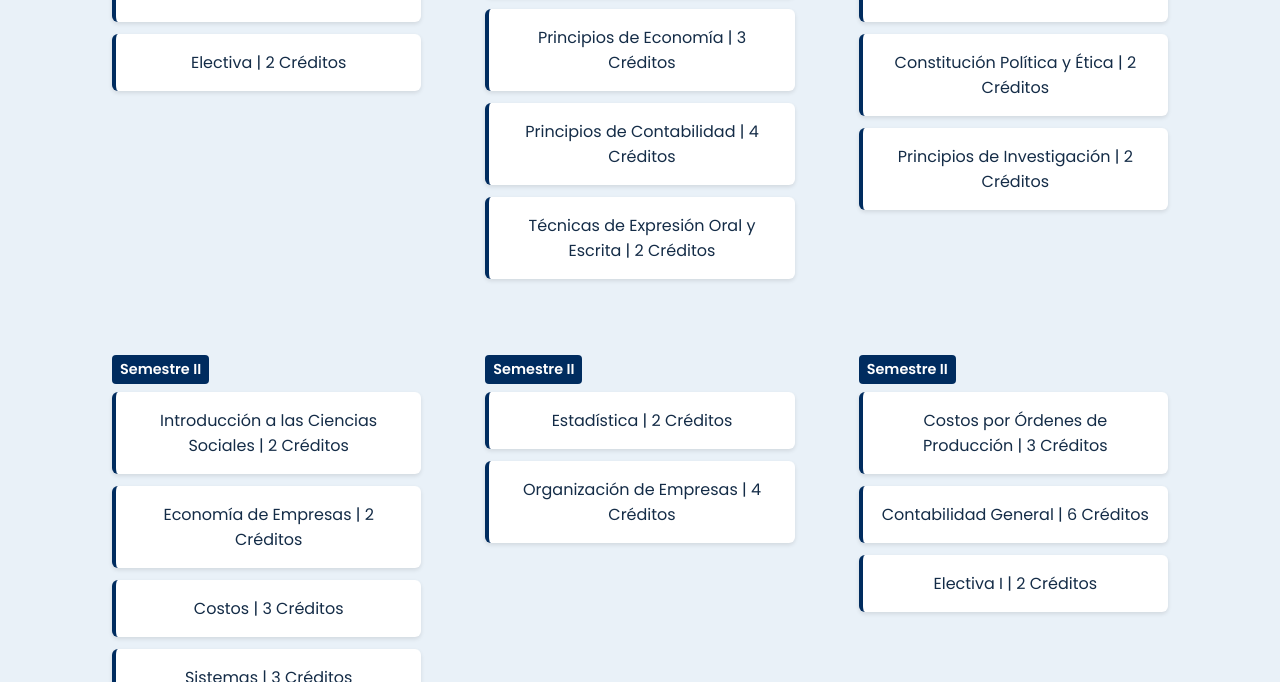
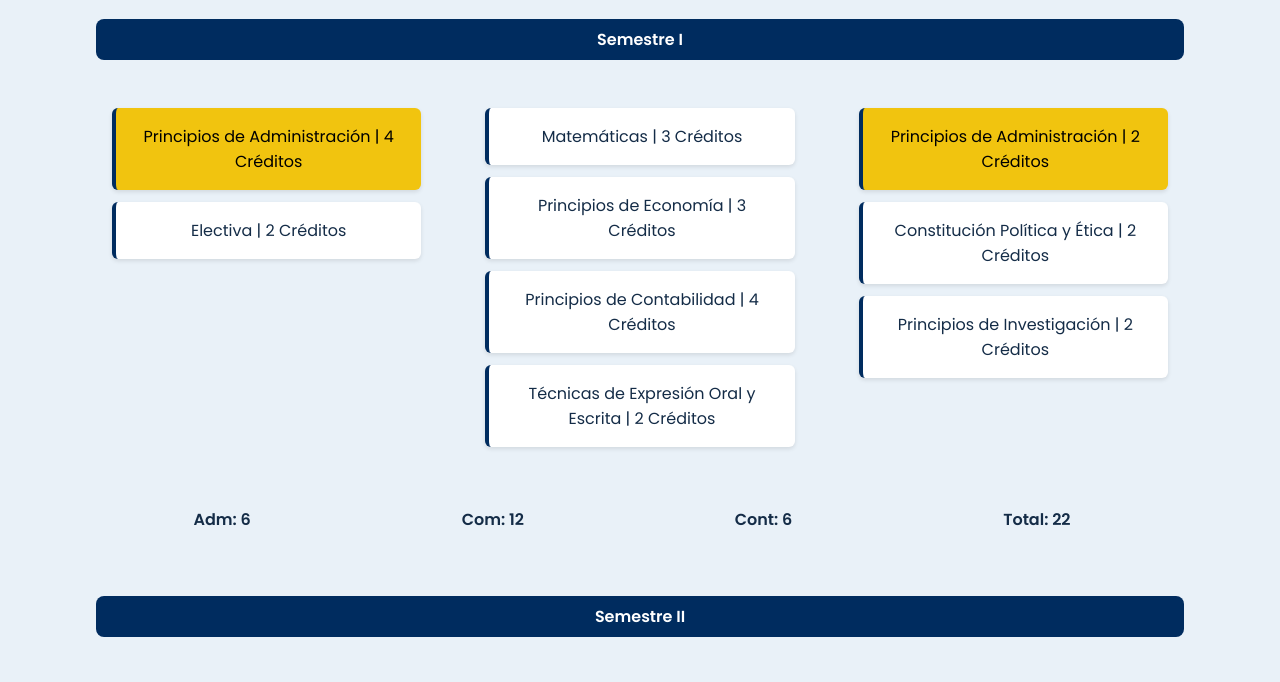
Before and after one commit to Rayo-Dev10/IES, a plain HTML site: page index.html in a window 1280 px wide. Shown: the part 444-1126 px from the top of the page. Drawn offline with Linux system fonts and the light colour scheme.

Commit message:
feat: highlight duplicates and manage credits

```diff
--- a/index.html
+++ b/index.html
@@ -24,6 +24,13 @@
       </div>
     </div>
 
+    <div class="global-totals">
+      <p>Créditos Administración: <span id="total-admin">0</span></p>
+      <p>Créditos Comunes: <span id="total-comunes">0</span></p>
+      <p>Créditos Contabilidad: <span id="total-contabilidad">0</span></p>
+      <p>Total Global: <span id="total-global">0</span></p>
+    </div>
+
     <div class="grid-container">
       <div class="grid-header">Administración de Empresas</div>
       <div class="grid-header">Materias Comunes</div>
--- a/script.js
+++ b/script.js
@@ -1,7 +1,6 @@
+// Utilidades
 function toRoman(num) {
-  const romanMap = {
-    M:1000,CM:900,D:500,CD:400,C:100,XC:90,L:50,XL:40,X:10,IX:9,V:5,IV:4,I:1
-  };
+  const romanMap = {M:1000,CM:900,D:500,CD:400,C:100,XC:90,L:50,XL:40,X:10,IX:9,V:5,IV:4,I:1};
   let result = '';
   for (const key in romanMap) {
     while (num >= romanMap[key]) {
@@ -12,24 +11,52 @@ function toRoman(num) {
   return result;
 }
 
+const duplicatesMap = {}; // {"sem-name": {type, adminCard, contCard, adminCredits, contCredits}}
+const semesterTotalsEls = {}; // {semester: {admin, cont, common, total}}
 
-function createColumn(type, semester, subjects = []) {
+function createSemesterHeader(num) {
+  const header = document.createElement('div');
+  header.classList.add('semester-header');
+  header.textContent = `Semestre ${toRoman(num)}`;
+  return header;
+}
+
+function createColumn(program, semester, subjects = [], storeMap) {
   const col = document.createElement('div');
-  col.classList.add('column', type);
-
-  const title = document.createElement('h3');
-  title.classList.add('semestre');
-  title.textContent = `Semestre ${toRoman(semester)}`;
-  col.appendChild(title);
+  col.classList.add('column', program);
 
   subjects.forEach(sub => {
     const card = document.createElement('div');
     card.classList.add('subject-card', 'card');
     card.textContent = `${sub.nombre} | ${sub.creditos} Créditos`;
+    card.dataset.program = program === 'common' ? 'comunes' : program;
+    card.dataset.nombre = sub.nombre;
+    card.dataset.creditos = sub.creditos;
+    card.dataset.semester = semester;
+    card.dataset.homologada = 'false';
+    if (storeMap) {
+      storeMap[sub.nombre] = card;
+    }
+    card.addEventListener('mouseenter', handleHover);
+    card.addEventListener('click', toggleHomologada);
     col.appendChild(card);
   });
 
   return col;
+}
+
+function handleHover(e) {
+  const card = e.currentTarget;
+  const msg = card.dataset.homologada === 'true' ? '¿Quitar homologación?' : '¿Marcar como homologada?';
+  card.setAttribute('title', msg);
+}
+
+function toggleHomologada(e) {
+  const card = e.currentTarget;
+  const isHomologada = card.dataset.homologada === 'true';
+  card.dataset.homologada = isHomologada ? 'false' : 'true';
+  card.classList.toggle('homologada', !isHomologada);
+  updateTotals();
 }
 
 async function cargarMaterias() {
@@ -49,15 +76,63 @@ async function cargarMaterias() {
     );
 
     for (let i = 1; i <= maxSemester; i++) {
+      const header = createSemesterHeader(i);
+      container.appendChild(header);
+
       const row = document.createElement('div');
       row.classList.add('row');
 
-      row.appendChild(createColumn('admin', i, admin[i]));
-      row.appendChild(createColumn('common', i, comunes[i]));
-      row.appendChild(createColumn('contabilidad', i, contabilidad[i]));
+      const adminMap = {};
+      const contaMap = {};
+
+      row.appendChild(createColumn('admin', i, admin[i] || [], adminMap));
+      row.appendChild(createColumn('common', i, comunes[i] || []));
+      row.appendChild(createColumn('contabilidad', i, contabilidad[i] || [], contaMap));
 
       container.appendChild(row);
+
+      // analizar duplicados para este semestre
+      for (const name in adminMap) {
+        if (contaMap[name]) {
+          const cardA = adminMap[name];
+          const cardC = contaMap[name];
+          const creditA = Number(cardA.dataset.creditos);
+          const creditC = Number(cardC.dataset.creditos);
+          const type = creditA === creditC ? 'exact' : 'name';
+          cardA.classList.add(type === 'exact' ? 'duplicate-exact' : 'duplicate-name');
+          cardC.classList.add(type === 'exact' ? 'duplicate-exact' : 'duplicate-name');
+          cardA.dataset.duplicate = type;
+          cardC.dataset.duplicate = type;
+          cardA.dataset.pairId = `${i}-${name}`;
+          cardC.dataset.pairId = `${i}-${name}`;
+          duplicatesMap[`${i}-${name}`] = {
+            type,
+            semester: i,
+            adminCard: cardA,
+            contCard: cardC,
+            adminCredits: creditA,
+            contCredits: creditC
+          };
+        }
+      }
+
+      // footer para créditos por semestre
+      const footer = document.createElement('div');
+      footer.classList.add('semester-credits');
+      footer.innerHTML =
+        `<span id="s${i}-admin">0</span>`+
+        `<span id="s${i}-comunes">0</span>`+
+        `<span id="s${i}-conta">0</span>`+
+        `<span id="s${i}-total">0</span>`;
+      semesterTotalsEls[i] = {
+        admin: footer.querySelector(`#s${i}-admin`),
+        comunes: footer.querySelector(`#s${i}-comunes`),
+        contabilidad: footer.querySelector(`#s${i}-conta`),
+        total: footer.querySelector(`#s${i}-total`)
+      };
+      container.appendChild(footer);
     }
+    updateTotals();
   } catch (e) {
     const error = document.createElement('p');
     error.classList.add('error');
@@ -66,6 +141,47 @@ async function cargarMaterias() {
     container.appendChild(error);
     console.error(e);
   }
+}
+
+function updateTotals() {
+  const totals = {};
+  const global = {admin:0, contabilidad:0, comunes:0, duplicateAdjust:0};
+  document.querySelectorAll('.subject-card').forEach(card => {
+    if(card.dataset.homologada === 'true') return;
+    const sem = card.dataset.semester;
+    if(!totals[sem]) totals[sem] = {admin:0, contabilidad:0, comunes:0, duplicateAdjust:0};
+    const prog = card.dataset.program;
+    const cred = Number(card.dataset.creditos);
+    totals[sem][prog] += cred;
+    global[prog] += cred;
+  });
+
+  for (const key in duplicatesMap) {
+    const info = duplicatesMap[key];
+    const aHom = info.adminCard.dataset.homologada === 'true';
+    const cHom = info.contCard.dataset.homologada === 'true';
+    if (aHom || cHom) continue;
+    const adjust = Math.min(info.adminCredits, info.contCredits);
+    totals[info.semester].duplicateAdjust += adjust;
+    global.duplicateAdjust += adjust;
+  }
+
+  for(const sem in totals){
+    const t = totals[sem];
+    const totalSem = t.admin + t.contabilidad + t.comunes - t.duplicateAdjust;
+    if(semesterTotalsEls[sem]){
+      semesterTotalsEls[sem].admin.textContent = `Adm: ${t.admin}`;
+      semesterTotalsEls[sem].comunes.textContent = `Com: ${t.comunes}`;
+      semesterTotalsEls[sem].contabilidad.textContent = `Cont: ${t.contabilidad}`;
+      semesterTotalsEls[sem].total.textContent = `Total: ${totalSem}`;
+    }
+  }
+
+  const globalTotal = global.admin + global.contabilidad + global.comunes - global.duplicateAdjust;
+  document.getElementById('total-admin').textContent = global.admin;
+  document.getElementById('total-comunes').textContent = global.comunes;
+  document.getElementById('total-contabilidad').textContent = global.contabilidad;
+  document.getElementById('total-global').textContent = globalTotal;
 }
 
 function setupFilter() {
--- a/styles.css
+++ b/styles.css
@@ -122,15 +122,15 @@ body {
   border-left: 0.25rem solid var(--color-principal);
 }
 
-/* Duplicados: mismo nombre y mismo créditos = rojo; mismo nombre pero diferentes créditos = azul */
-.duplicated-red {
-  background-color: var(--color-acento);
+/* Duplicados entre los dos programas */
+.duplicate-exact {
+  background-color: #2ecc71; /* verde esmeralda */
   color: #fff;
 }
 
-.duplicated-blue {
-  background-color: var(--color-principal);
-  color: #fff;
+.duplicate-name {
+  background-color: #f1c40f; /* amarillo suave */
+  color: #000;
 }
 
 button {
@@ -164,6 +164,37 @@ button:hover {
   font-size: 0.9rem;
 }
 
+.homologada {
+  opacity: 0.6;
+  text-decoration: line-through;
+}
+
+.semester-header {
+  grid-column: 1 / -1;
+  text-align: center;
+  background-color: var(--color-principal);
+  color: #fff;
+  padding: 0.5rem;
+  margin-top: 1rem;
+  border-radius: 0.5rem;
+  font-weight: bold;
+}
+
+.semester-credits {
+  grid-column: 1 / -1;
+  display: flex;
+  justify-content: space-around;
+  margin-bottom: 1rem;
+  font-weight: bold;
+}
+.semester-credits span { margin-right: 1rem; }
+
+.global-totals {
+  text-align: center;
+  margin: 1rem 0;
+  font-weight: bold;
+}
+
 @media (max-width: 768px) {
   .grid-container {
     grid-template-columns: 1fr;
```
